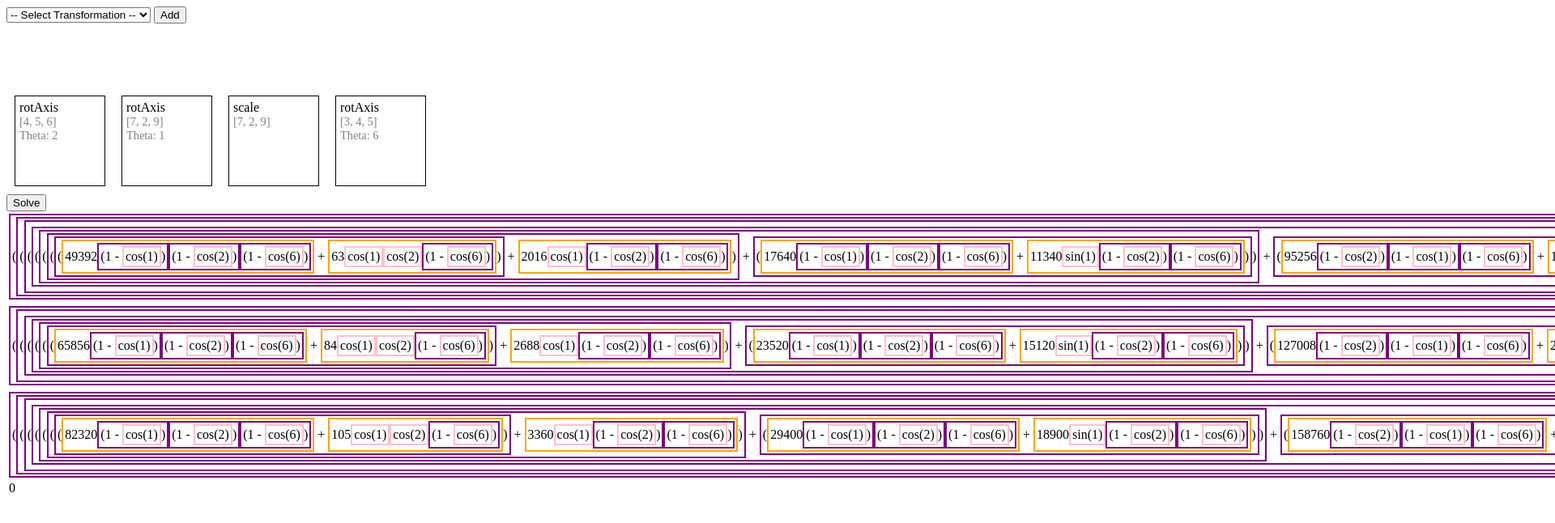
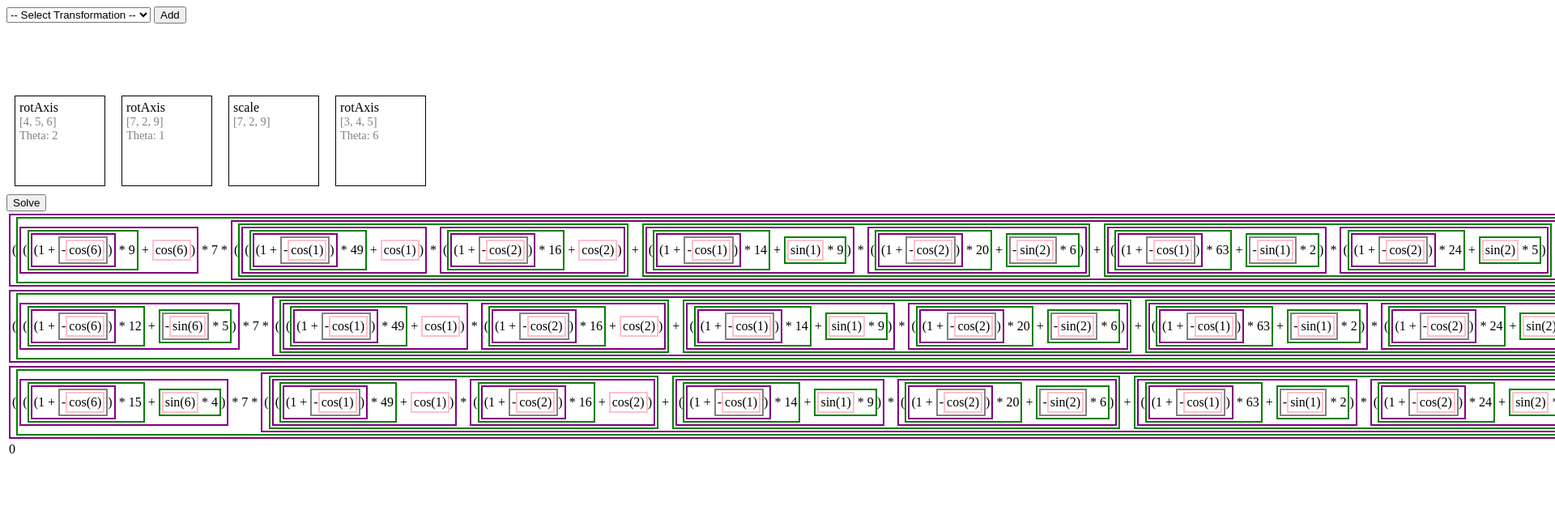
Before and after one commit to yzziizzy/ARCASTOMM, a plain HTML site: page index.html in a window 1280 px wide. Both pictures are taken after a click on the button "Solve". Shown: the top 646 px of the page at 81% size, 1920 px wide, since content can reach past the window. Drawn offline with Linux system fonts and the light colour scheme.

Commit message:
initial list conversion still missing distribution and term combination

```diff
--- a/index.html
+++ b/index.html
@@ -149,7 +149,7 @@
 					mchain = mat;
 				}
 				else {
-					mchain = {op: 'mul', arg1: mat, arg2: mchain };
+					mchain = mul(mat, mchain);
 				}
 
 // 				e.innerHTML = printXP(txtPrintFns, mat);
@@ -369,6 +369,11 @@
 		sin: function(fns, xp) { return 'sin(' + printXP(fns, xp.arg1) + ')'; },
 		neg: function(fns, xp) { return '-' + printXP(fns, xp.arg1); },
 		mul: function(fns, xp) {
+
+			return '' +
+				xp.arg1.map(function(x) { return printXP(fns, x); }).join(' * ') +
+				'';
+
 			if(is_op(xp.arg1, 'add') && is_op(xp.arg2, 'add')) {
 				return printXP(fns, xp.arg1) + printXP(fns, xp.arg2);
 			}
@@ -382,6 +387,11 @@
 			return printXP(fns, xp.arg1) + ' * ' + printXP(fns, xp.arg2);
 		},
 		add: function(fns, xp) {
+
+			return '(' +
+				xp.arg1.map(function(x) { return printXP(fns, x); }).join(' + ') +
+				')';
+
  			if(is_op(xp.arg2, 'neg')) {
 				return '(' + printXP(fns, xp.arg1) + ' - ' + printXP(fns, xp.arg2.arg1) + ')';
 			}
@@ -419,6 +429,11 @@
 		sin: function(fns, xp) { return '<i>sin</i>(' + printXP(fns, xp.arg1) + ')'; },
 		neg: function(fns, xp) { return '-' + printXP(fns, xp.arg1); },
 		mul: function(fns, xp) {
+
+			return '' +
+				xp.arg1.map(function(x) { return printXP(fns, x); }).join(' * ') +
+				'';
+
 			if(is_op(xp.arg1, 'add') && is_op(xp.arg2, 'add')) {
 				return printXP(fns, xp.arg1) + printXP(fns, xp.arg2);
 			}
@@ -432,6 +447,11 @@
 			return printXP(fns, xp.arg1) + ' * ' + printXP(fns, xp.arg2);
 		},
 		add: function(fns, xp) {
+
+			return '(' +
+				xp.arg1.map(function(x) { return printXP(fns, x); }).join(' + ') +
+				')';
+
  			if(is_op(xp.arg2, 'neg')) {
 				return '(' + printXP(fns, xp.arg1) + ' - ' + printXP(fns, xp.arg2.arg1) + ')';
 			}
@@ -469,11 +489,16 @@
 		sin: function(fns, xp) { return '<span class="_sin">sin(' + printXP(fns, xp.arg1) + ')</span>'; },
 		neg: function(fns, xp) { return '<span class="_neg">-' + printXP(fns, xp.arg1) + '</span>'; },
 		mul: function(fns, xp) {
+
+			return '<span class="_mul">' +
+				xp.arg1.map(function(x) { return printXP(fns, x); }).join(' * ') +
+				'</span>';
+
 			if(is_op(xp.arg1, 'add') && is_op(xp.arg2, 'add')) {
-				return '<span class="_mul">' + printXP(fns, xp.arg1) + printXP(fns, xp.arg2) + '</span>';
+				return '<span class="_mul">' + printXP(fns, xp.arg1) + '</span>';
 			}
 			if((is_num(xp.arg1) || is_builtin(xp.arg1)) && is_op(xp.arg2, 'add')) {
-				return '<span class="_mul">' + printXP(fns, xp.arg1) + printXP(fns, xp.arg2) + '</span>';
+				return '<span class="_mul">' + printXP(fns, xp.arg1) + '</span>';
 			}
 			if((is_num(xp.arg2) || is_builtin(xp.arg2)) && is_op(xp.arg1, 'add')) {
 				return '<span class="_mul">' + printXP(fns, xp.arg2) + printXP(fns, xp.arg1) + '</span>';
@@ -482,6 +507,11 @@
 			return '<span class="_mul">' + printXP(fns, xp.arg1) + ' * ' + printXP(fns, xp.arg2);
 		},
 		add: function(fns, xp) {
+
+			return '<span class="_add">(' +
+				xp.arg1.map(function(x) { return printXP(fns, x); }).join(' + ') +
+				')</span>';
+
  			if(is_op(xp.arg2, 'neg')) {
 				return '<span class="_add">(' + printXP(fns, xp.arg1) + ' - ' + printXP(fns, xp.arg2.arg1) + ')</span>';
 			}
@@ -546,10 +576,10 @@
 	function cos(x) { return {op: 'cos', arg1: x}; };
 	function sin(x) { return {op: 'sin', arg1: x}; };
 	function neg(x) { return {op: 'neg', arg1: x}; };
-	function mul(x, y) { return {op: 'mul', arg1: x, arg2: y}; };
+	function mul(x, y) { return {op: 'mul', arg1: [x, y]}; };
 	function add(x, y) {
-// 		if(x instanceof Array) return {op: 'add', arg1ist: x};
-		return {op: 'add', arg1: x, arg2: y};
+		if(x instanceof Array) return {op: 'add', arg1: x};
+		return {op: 'add', arg1: [x, y]};
 	};
 	function oneminus(x) {
 		return add(1, neg(x));
@@ -709,8 +739,8 @@
 	function is_simple_term(xp) {
 		if(is_num(xp) || (is_builtin(xp) && is_const(xp.arg1))) return true;
 		if(xp.op == 'add') {
-			if(!(is_num(xp.arg1) || is_num(xp.arg2))) return false;
-			if(!(is_builtin(xp.arg1) || is_builtin(xp.arg2))) return false;
+			if(!(is_num(xp.arg1[0]) || is_num(xp.arg1[1]))) return false;
+			if(!(is_builtin(xp.arg1[0]) || is_builtin(xp.arg1[1]))) return false;
 			return true;
 		}
 	}
@@ -721,45 +751,106 @@
 	function constant_fold(op, a1, a2, xp) {
 
 		if(op == 'add') {
-			if(a1 == 0) return a2;
-			if(a2 == 0) return a1;
-			if(is_num(a1) && is_num(a2)) {
-				return a1 + a2;
+			// eliminate additions of length 1
+			if(a1.length == 1) return a1[0];
+
+			var m = false;
+			var mc = 0;
+			var cnst = 0;
+			var o = [];
+
+			for(var x of a1) {
+				if(is_num(x)) {
+					cnst += x;
+					mc++;
+					continue;
+				}
+
+				if(is_op(x, 'add')) {
+					o = o.concat(x.arg1);
+					m = true;
+					continue;
+				}
+
+				o.push(x);
 			}
+
+			m = m || mc > 1;
+
+			if(o.length == 0) return cnst;
+
+			if(!m  /* && !(mc > 0 && cnst == 0)*/) return false;
+
+
+
+			if(cnst != 0) o.push(cnst);
+
+
+			return {op: 'add', arg1: o};
 		}
 
 		if(op == 'mul') {
-			if(a1 == 1) return a2;
-			if(a1 == -1) return neg(a2);
-			if(a2 == 1) return a1;
-			if(a2 == -1) return neg(a1);
-			if(a1 == 0 || a2 == 0) {
-				return 0
+
+
+			// eliminate additions of length 1
+			if(a1.length == 1) return a1[0];
+
+			// not exactly constant folding below here
+			if(is_matrix(a1[0]) && is_matrix(a1[1])) {
+				return mat_mul(a1[0], a1[1]);
 			}
-			if(is_num(a1) && is_num(a2)) {
-				return a1 * a2;
+			/*
+			// construct terms
+			if(is_simple_term(a1[0]) && is_simple_term(a1[1])) {
+				return grow_term(a1[0], a1[1]);
 			}
 
+			if(is_op(a1[0], 'term') && is_simple_term(a1[1])) {
+				return grow_term(a1[0], a1[1]);
+			}
+			if(is_simple_term(a1[0]) && is_op(a1[1], 'term')) {
+				return grow_term(a1[0], a1[1]);
+			}
+			if(is_op(a1[0], 'term') && is_op(a1[1], 'term')) {
+				return grow_term(a1[0], a1[1]);
+			}
+			*/
 
-			// not exactly constant folding below here
+			// collapse constants
+			var m = false;
+			var mc = 0;
+			var cnst = 1;
+			var o = [];
 
-			if(is_matrix(a1) && is_matrix(a2)) {
-				return mat_mul(a1, a2);
+			for(var x of a1) {
+				if(x == 0) {
+					return 0;
+				}
+
+				if(is_num(x)) {
+					cnst *= x;
+					mc++;
+					continue;
+				}
+
+				if(is_op(x, 'mul')) {
+					o = o.concat(x.arg1);
+					m = true;
+					continue;
+				}
+
+
+
+				o.push(x);
 			}
 
-			if(is_simple_term(a1) && is_simple_term(a2)) {
-				return grow_term(a1, a2);
-			}
+			m = m || mc > 1;
 
-			if(is_op(a1, 'term') && is_simple_term(a2)) {
-				return grow_term(a1, a2);
-			}
-			if(is_simple_term(a1) && is_op(a2, 'term')) {
-				return grow_term(a1, a2);
-			}
-			if(is_op(a1, 'term') && is_op(a2, 'term')) {
-				return grow_term(a1, a2);
-			}
+			if(o.length == 0) return cnst;
+			if(!m) return false;
+
+			if(cnst != 1) o.push(cnst);
+			return {op: 'mul', arg1: o};
 		}
 
 		if(op == 'term') {
@@ -792,11 +883,12 @@
 
 		for(r = 0; r < 4; r++) {
 			for(c = 0; c < 4; c++) {
-				out[c][r] = add(add(
+				out[c][r] = add([
 					mul(a[c][0], b[0][r]),
-					mul(a[c][1], b[1][r])), add(
+					mul(a[c][1], b[1][r]),
 					mul(a[c][2], b[2][r]),
-					mul(a[c][3], b[3][r])));
+					mul(a[c][3], b[3][r])
+				]);
 			}
 		}
 
@@ -833,10 +925,12 @@
 		if(op == 'mul') {
 			if(is_op(a1, 'add') && is_op(a2, 'add')) {
 
-				return add(
-					add(mul(a1.arg1, a2.arg1), mul(a1.arg2, a2.arg2)),
-					add(mul(a1.arg2, a2.arg1), mul(a1.arg2, a2.arg1))
-				);
+				return add([
+					mul(a1.arg1, a2.arg1),
+					mul(a1.arg2, a2.arg2),
+					mul(a1.arg2, a2.arg1),
+					mul(a1.arg2, a2.arg1)
+				]);
 			}
 
 			if(is_op(a1, 'add') && is_op(a2, 'term')) {
@@ -890,17 +984,78 @@
 			return [modified, {op: 'mat', arg1: o}];
 		}
 
+
 		var [m1, a1] = optimize_op(xp.arg1, fn);
 		var [m2, a2] = optimize_op(xp.arg2, fn);
 
 		var out = fn(xp.op, a1, a2, xp);
 
 		if(out === false) {
+			return [m1 || m2, {op: xp.op, arg1: a1, arg2: a2}];
+		}
+		else return [true, out];
+	}
+
+	// breadth-first
+	function bf_optimize_op(xp, fn) {
+		if(typeof(xp) != 'object') {
+			return [false, xp];
+		}
+		if(xp instanceof Array) {
+			var m = false;
+			var o = xp.map(function(x) {
+
+				var out = fn(xp.op, a1, a2, fn);
+				if(out === false) {
+					var [m1, o1] = bf_optimize_op(x, fn);
+					m = m || m1;
+				}
+				else {
+					m = true;
+					o1 = out;
+				}
+				return o1;
+			});
+			return [m, o];
+		}
+
+		var modified = false;
+
+		if(xp.op == 'mat') {
+			var o = [];
+			for(var a = 0; a < 4; a++) {
+				o[a] = [];
+				for(var b = 0; b < 4; b++) {
+					var out = fn(xp, fn);
+
+					if(out === false) {
+						var z = bf_optimize_op(xp.arg1[a][b], fn);
+						o[a][b] = z[1];
+
+						modified = modified || z[0];
+					}
+					else {
+						modified = true;
+						o[a][b] = out;
+					}
+
+
+				}
+			}
+			return [modified, {op: 'mat', arg1: o}];
+		}
+
+		var out = fn(xp, fn);
+
+		if(out === false) {
+			var [m1, a1] = bf_optimize_op(xp.arg1, fn);
+			var [m2, a2] = bf_optimize_op(xp.arg2, fn);
 
 			return [m1 || m2, {op: xp.op, arg1: a1, arg2: a2}];
 		}
 		else return [true, out];
 	}
+
 
 	function walk_ops(xp, fn) {
 		if(typeof(xp) != 'object') {
```
